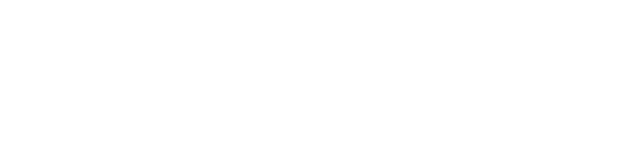
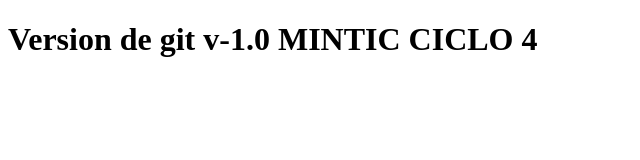
Before and after one commit to vivianars1/ciclo-4, a plain HTML site: page index.html in a window 1280 px wide. Shown: the whole page, without its empty margins (0-640 px from the left). Drawn offline with Linux system fonts and the light colour scheme.

```diff
--- a/index.html
+++ b/index.html
@@ -7,6 +7,6 @@
     <title>Document</title>
 </head>
 <body>
-
+    <h1> Version de git v-1.0 MINTIC CICLO 4 </h1>
 </body>
 </html>
```
Also changed, not shown: 1 other file.
